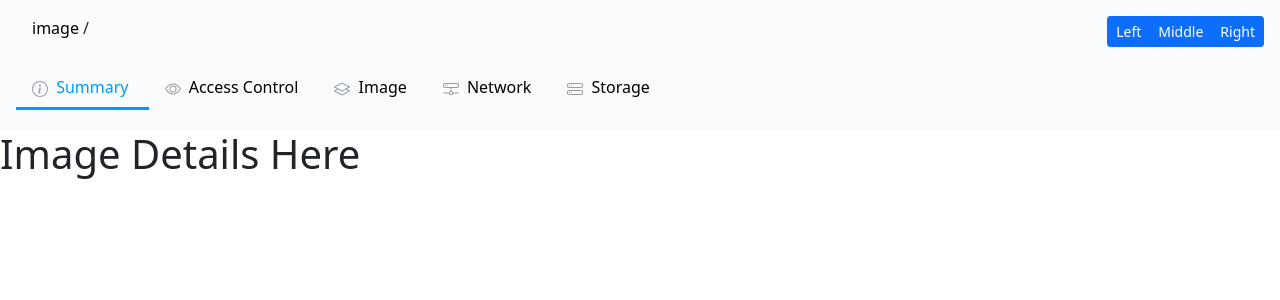
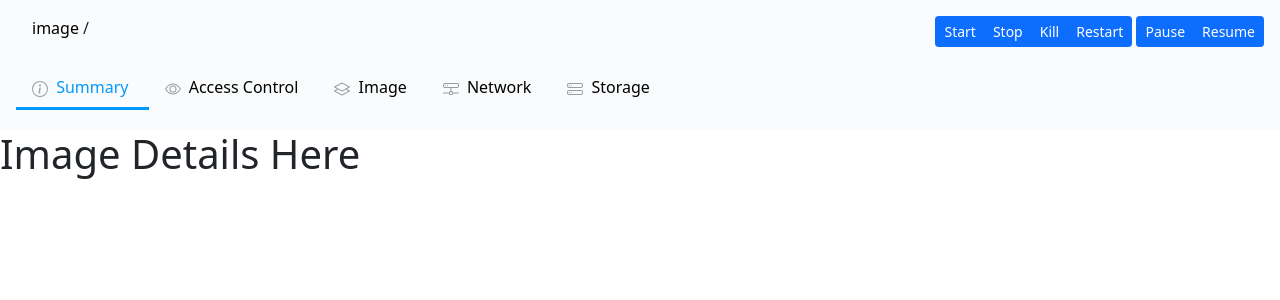
Before and after one commit to sxddhxrthx/sailorman, a Flask app: template templates/image.html in a window 1280 px wide. Shown: the part 56-356 px from the top of the page. Run offline with Flask 2, Linux system fonts and the light colour scheme; the template is opened without the code that fills it, so the values that code supplies are empty; parts of the project's set-up code (start-up, migrations or seed data) failed here and were passed over.

Commit message:
added extra action buttons on container details

```diff
--- a/templates/details_base.html
+++ b/templates/details_base.html
@@ -40,13 +40,20 @@
 
                 {% endblock %}
             </div>
+
             <div class="ms-auto">
                <div class="btn-group" role="group" aria-label="Basic example">
-                  <button type="button" class="btn btn-sm btn-primary">Left</button>
-                  <button type="button" class="btn btn-sm btn-primary">Middle</button>
-                  <button type="button" class="btn btn-sm btn-primary">Right</button>
-                </div>
+                  <button type="button" class="btn btn-sm btn-primary">Start</button>
+                  <button type="button" class="btn btn-sm btn-primary">Stop</button>
+                  <button type="button" class="btn btn-sm btn-primary">Kill</button>
+                  <button type="button" class="btn btn-sm btn-primary">Restart</button>
+               </div>
+               <div class="btn-group" role="group" aria-label="Basic example">
+                  <button type="button" class="btn btn-sm btn-primary">Pause</button>
+                  <button type="button" class="btn btn-sm btn-primary">Resume</button>
+               </div>
             </div>
+
         </div>
 
         <div class="entity-header">
```
